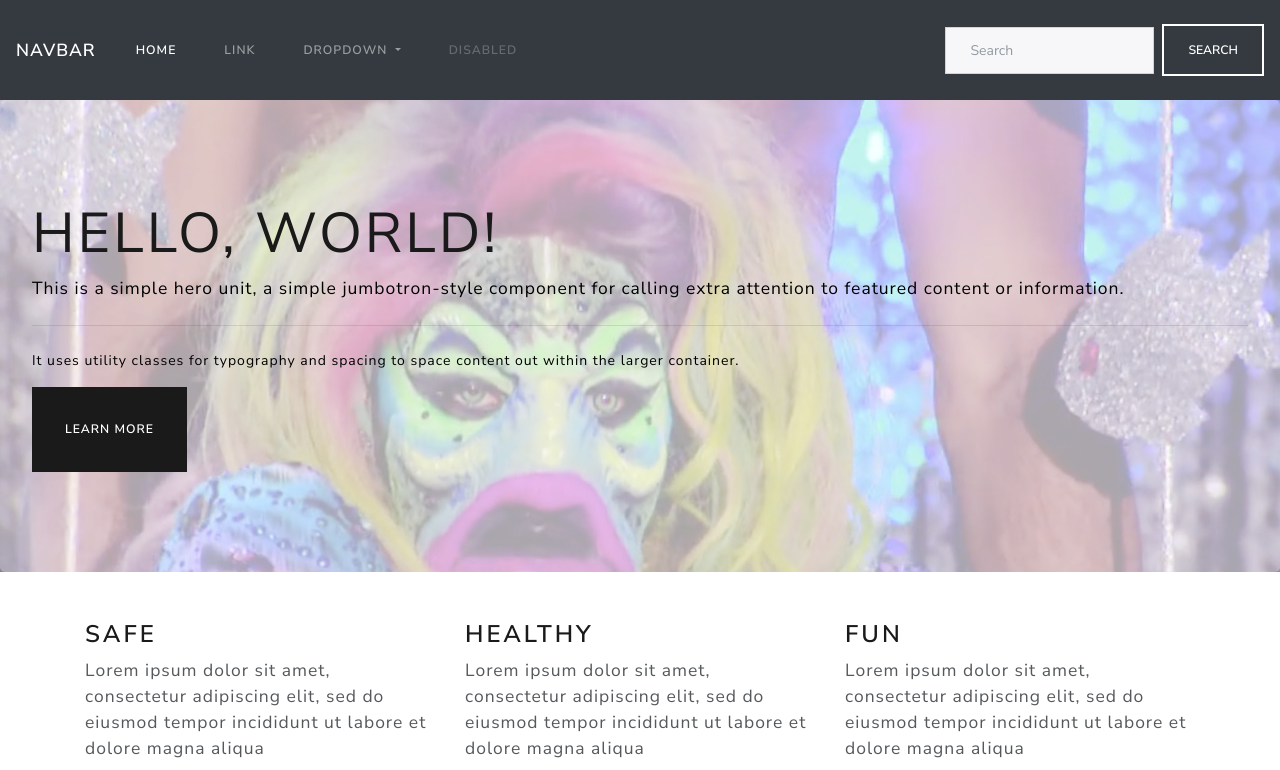
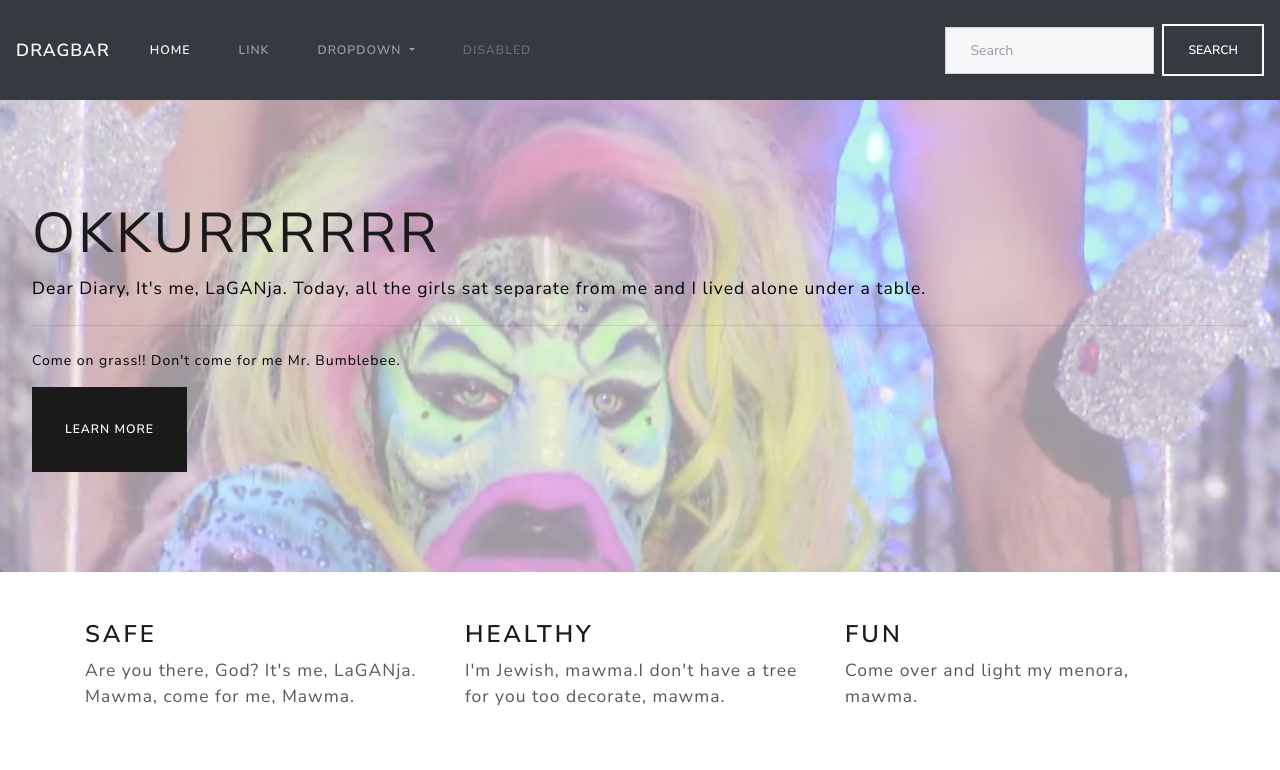
Before and after one commit to aucoeur/bs_launchpage, a plain HTML site: page index.html in a window 1280 px wide. Shown: the top 770 px of the page. Drawn offline with nearby package versions, Linux system fonts and the light colour scheme; grey boxes are pictures that could not be loaded.

Commit message:
Edited text

```diff
--- a/index.html
+++ b/index.html
@@ -14,7 +14,7 @@
 
 <body>
     <nav class="navbar navbar-expand navbar-dark bg-dark">
-        <a class="navbar-brand" href="#">Navbar</a>
+        <a class="navbar-brand" href="#">DRAGBAR</a>
         <button class="navbar-toggler" type="button" data-toggle="collapse" data-target="#navbarSupportedContent"
             aria-controls="navbarSupportedContent" aria-expanded="false" aria-label="Toggle navigation">
             <span class="navbar-toggler-icon"></span>
@@ -54,12 +54,10 @@
 
     <div class="jumbotron hero-background-img">
         <div class="hero-text">
-            <h1 class="display-4">Hello, world!</h1>
-            <p class="lead">This is a simple hero unit, a simple jumbotron-style component for calling extra attention
-                to
-                featured content or information.</p>
+            <h1 class="display-4">OKKURRRRRR</h1>
+            <p class="lead">Dear Diary, It's me, LaGANja. Today, all the girls sat separate from me and I lived alone under a table.</p>
             <hr class="my-4">
-            <p>It uses utility classes for typography and spacing to space content out within the larger container.</p>
+            <p>Come on grass!! Don't come for me Mr. Bumblebee.</p>
             <a class="btn btn-primary btn-lg" href="#" role="button">Learn more</a>
         </div>
     </div>
@@ -68,18 +66,15 @@
         <div class="row">
             <div class="col-lg-4">
                 <h3>Safe</h3>
-                <p class="lead">Lorem ipsum dolor sit amet, consectetur adipiscing elit, sed do eiusmod tempor
-                    incididunt ut labore et dolore magna aliqua</p>
+                <p class="lead">Are you there, God? It's me, LaGANja.  Mawma, come for me, Mawma.</p>
             </div>
             <div class="col-lg-4">
                 <h3>Healthy</h3>
-                <p class="lead">Lorem ipsum dolor sit amet, consectetur adipiscing elit, sed do eiusmod tempor
-                    incididunt ut labore et dolore magna aliqua</p>
+                <p class="lead">I'm Jewish, mawma.I don't have a tree for you too decorate, mawma.</p>
             </div>
             <div class="col-lg-4">
                 <h3>Fun</h3>
-                <p class="lead">Lorem ipsum dolor sit amet, consectetur adipiscing elit, sed do eiusmod tempor
-                    incididunt ut labore et dolore magna aliqua</p>
+                <p class="lead">Come over and light my menora, mawma.</p>
             </div>
         </div>
         <!-- THE BENEFITS COLUMNS -->
--- a/static/style.css
+++ b/static/style.css
@@ -10,7 +10,7 @@
 
 .hero-background-img {
   position: relative;
-  background: rgba(255, 255, 255, 0.3); /* If our image is bright, we can tone it down with this darker overlay */
+  background: rgba(255, 255, 255, 0.2); /* If our image is bright, we can tone it down with this darker overlay */
   padding-top:100px;
   padding-bottom:100px;
 }
@@ -31,5 +31,6 @@
 }
 
 .hero-text {
-  color: #000000;
+  /* background-color:rgba(255, 255, 255, 0.75); */
+  color: black;
 }
```
